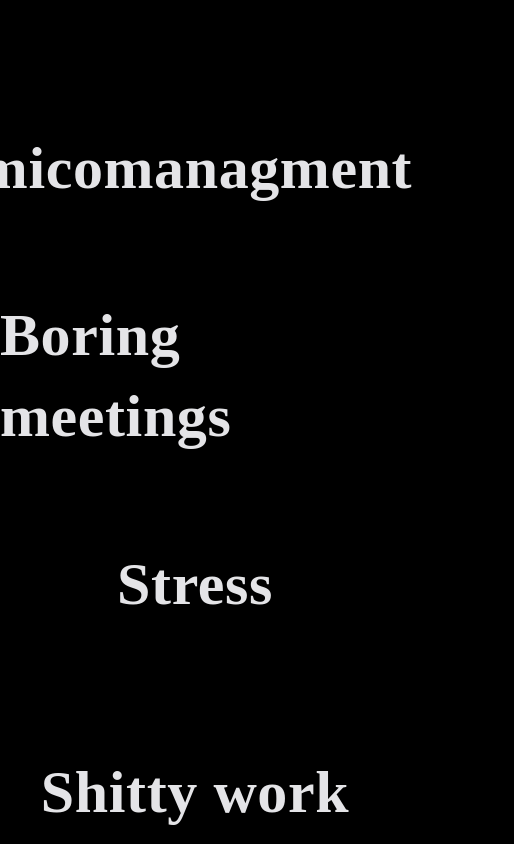
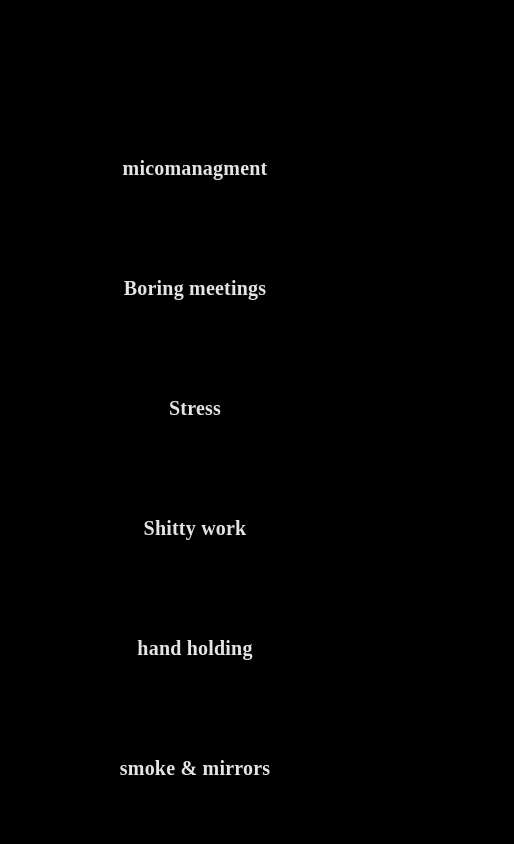
Before and after one commit to adnanadilalpha/alphasquad4.0, a Next.js app: page /components/main/Feature in a window 390 px wide. Shown: the top 844 px of the page, 514 px wide, since content can reach past the window. Built offline with nearby package versions, Linux system fonts and the light colour scheme.

Commit message:
feature resposive

```diff
--- a/pages/components/main/Feature.jsx
+++ b/pages/components/main/Feature.jsx
@@ -5,7 +5,7 @@ import AnimateSmall from './SmallAnimate'
 const Feature = () => {
 
   return (
-    <div className='feature'>
+    <div className='flex flex-col justify-center items-center gap-y-10 sm:gap-y-24 my-32'>
   <Animate title={"micomanagment"}/>
   <Animate title={"Boring meetings"}/>
   <AnimateSmall title={"Stress"} id={"curve-image-small"} idd={"curve-image-small1"}/>
--- a/styles/main.css
+++ b/styles/main.css
@@ -1,12 +1,7 @@
 
 
 
-.feature {
-    display: flex;
-    flex-direction: column;
-    justify-content: center;
-    align-items: center;
-}
+
 
 
 #curve-image1 {
@@ -59,10 +54,7 @@
   .wrap-anima {
     display: flex;
     flex-direction: column;
-    gap: 96px;
     align-items: center;
-    margin-top: 128px;
-
   }
 
   .animate-chart {
@@ -224,3 +216,33 @@ border: 1px solid #3F3F46;
 transform: rotate(180deg);
 margin-top: 130px;
 }
+
+
+@media  screen and (max-width: 744px) {
+  .wrap-anima {
+    gap: 36px;
+  }
+
+  .text-1 {
+    text-align: center;
+    font-size: 20px;
+  }
+
+  .text-3 {
+    text-align: center;
+    font-size: 20px;
+  }
+
+ .animate-chart svg {
+   width: 200px;
+  }
+
+
+  #curve-image-small {
+    width: 100px;
+  }
+
+  #curve-image-small1 {
+    width: 100px;
+  }
+}
```
